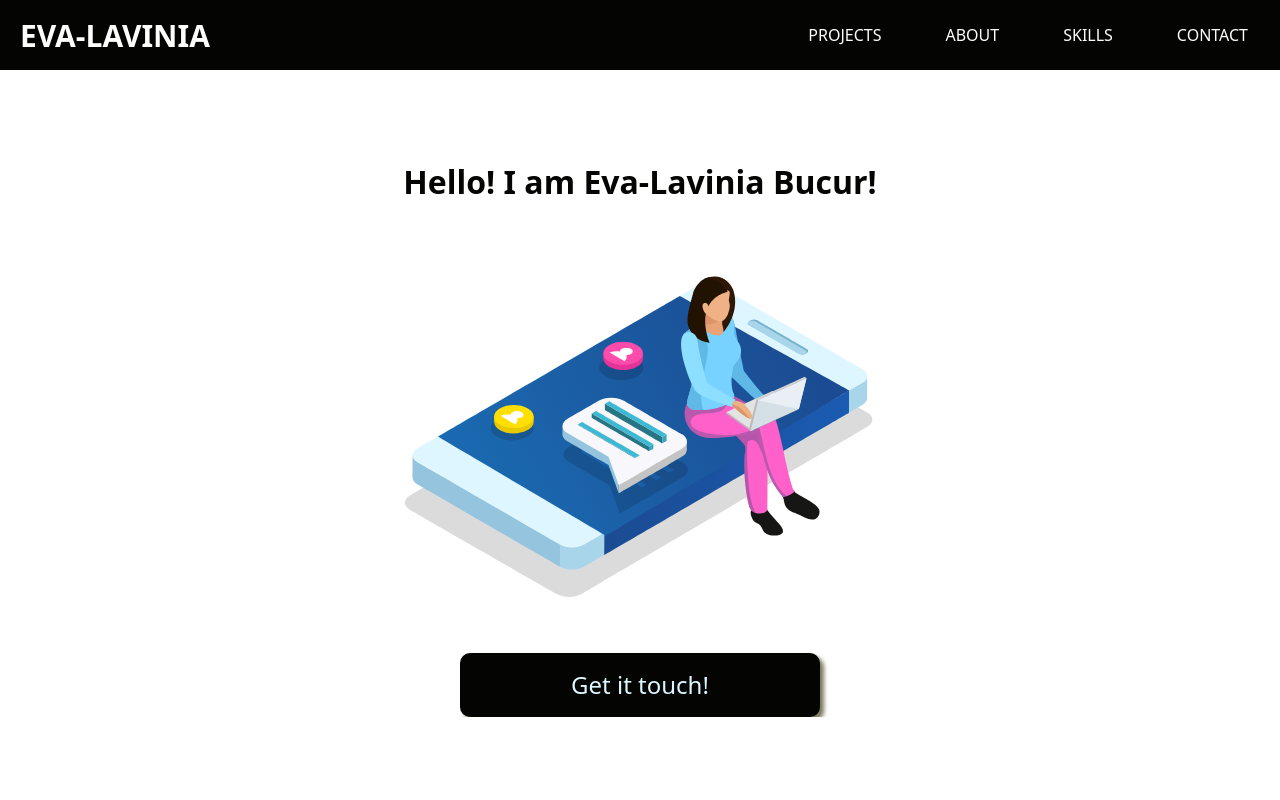
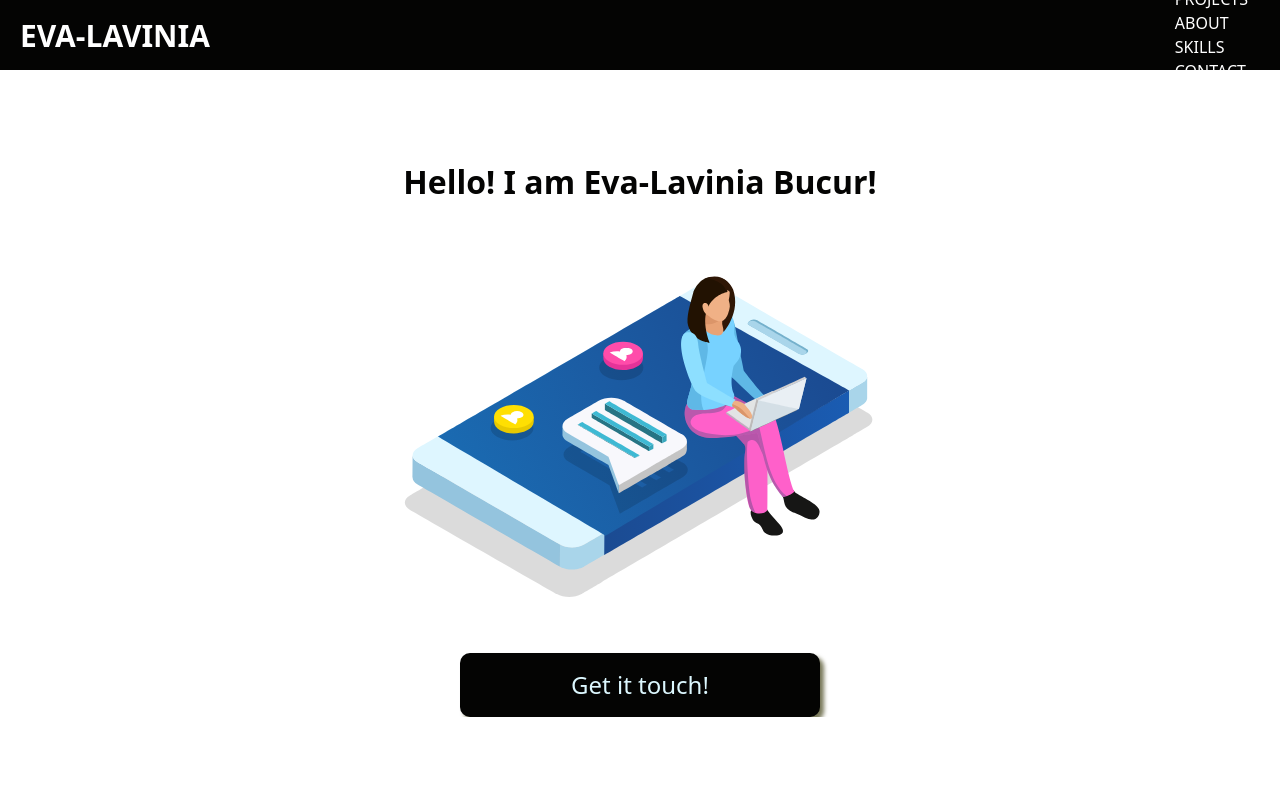
Before and after one commit to BucurEva87/portfolio2.0, a React (Vite) app: page / in a window 1280 px wide. Shown: the top 800 px of the page. Built offline with nearby package versions, Linux system fonts and the light colour scheme.

Commit message:
Modify behaviour of navbar for mobile design

```diff
--- a/src/App.scss
+++ b/src/App.scss
@@ -28,6 +28,8 @@ section {
   justify-content: center;
   align-items: center;
   line-height: 2.4rem;
+  max-width: 100vw;
+  overflow: hidden;
 
   .wrapper {
     /* stylelint-disable-next-line csstree/validator */
--- a/src/components/navbar/style.scss
+++ b/src/components/navbar/style.scss
@@ -26,7 +26,6 @@
     justify-content: flex-end;
 
     ul {
-      display: flex;
       list-style-type: none;
       justify-content: space-around;
       align-items: center;
@@ -49,6 +48,7 @@
 
       @media (width < $xs) {
         position: absolute;
+        display: none;
         top: 0;
         width: 100%;
         height: 100vh;
@@ -62,6 +62,7 @@
 
         &.open {
           translate: 0%;
+          display: flex;
         }
 
         li {
```
